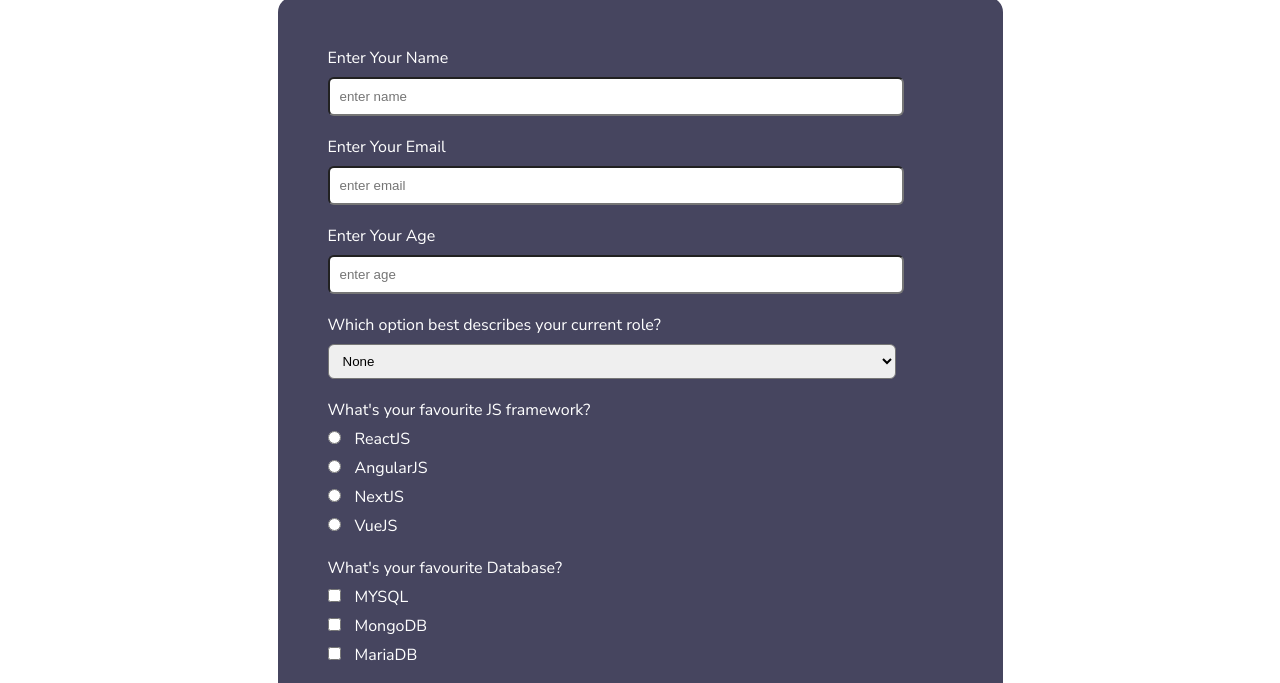
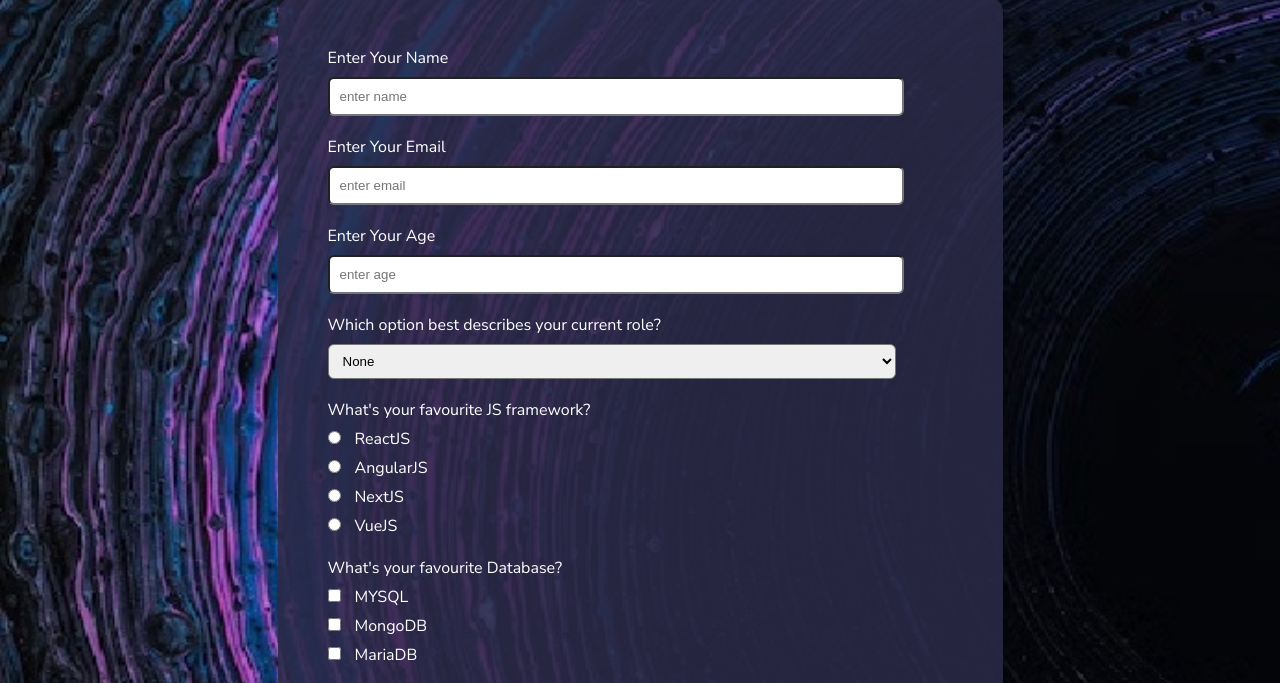
Before and after one commit to Ganeshghatti/Survey-Form, a plain HTML site: page index.html in a window 1280 px wide. Shown: the part 201-884 px from the top of the page. Drawn offline with Linux system fonts and the light colour scheme; the site is published under a folder, as on GitHub Pages, so addresses that start at the root find nothing.

Commit message:
Update style.css

```diff
--- a/style.css
+++ b/style.css
@@ -11,7 +11,7 @@
     display: flex;
     flex-direction: column;
     align-items: center;
-    background-image: url(/asc.jpg);
+    background-image: url(asc.jpg);
     background-repeat: no-repeat;
     background-size: cover;
 }
```
